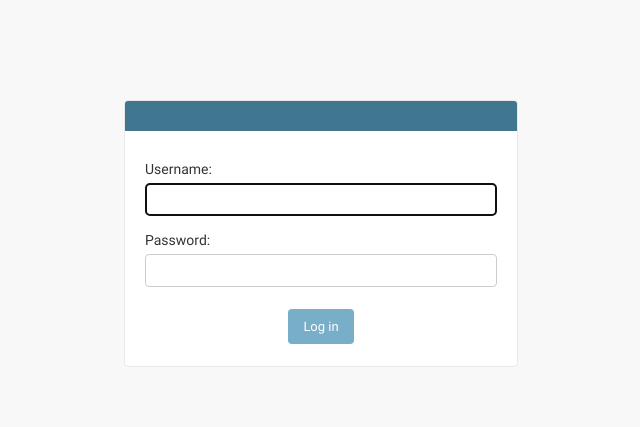
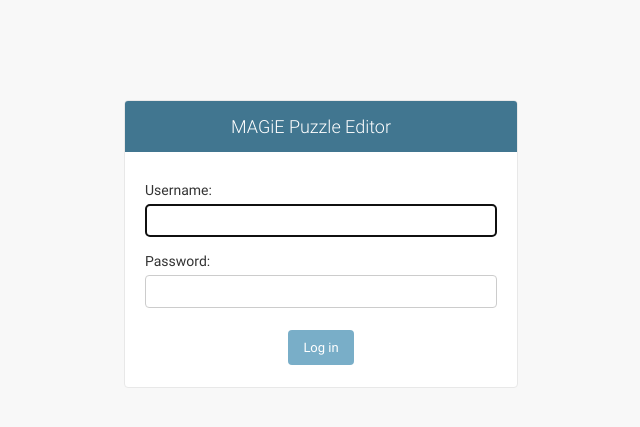
Before and after one commit to n8mob/puzzleeditor2020, a Django app: page /admin/login/?next=/adminapi/levels/ in a window 1280 px wide. Shown: the top 427 px of the page, without its empty margins (319-959 px from the left). Run offline with Django 3.2, Linux system fonts and the light colour scheme; parts of the project's set-up code (start-up, migrations or seed data) failed here and were passed over.

Commit message:
move into branding block (#34)

```diff
--- a/templates/admin/base_site.html
+++ b/templates/admin/base_site.html
@@ -10,6 +10,6 @@
 {% endblock %}
 
 {% block branding %}
+  <h1 id="site-name"><a href="{% url 'admin:index' %}">MAGiE Puzzle Editor</a></h1>
 {% endblock %}
 {% block nav-global %}{% endblock %}
-<h1 id="site-name"><a href="{% url 'admin:index' %}">MAGiE Puzzle Editor</a></h1>
```
